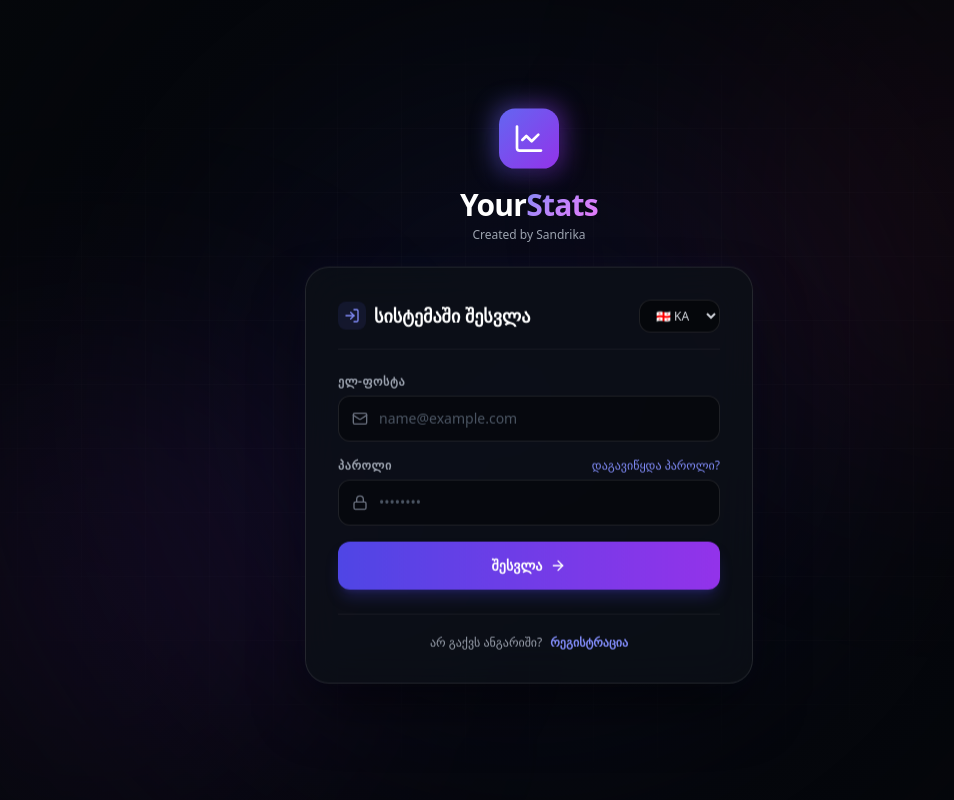
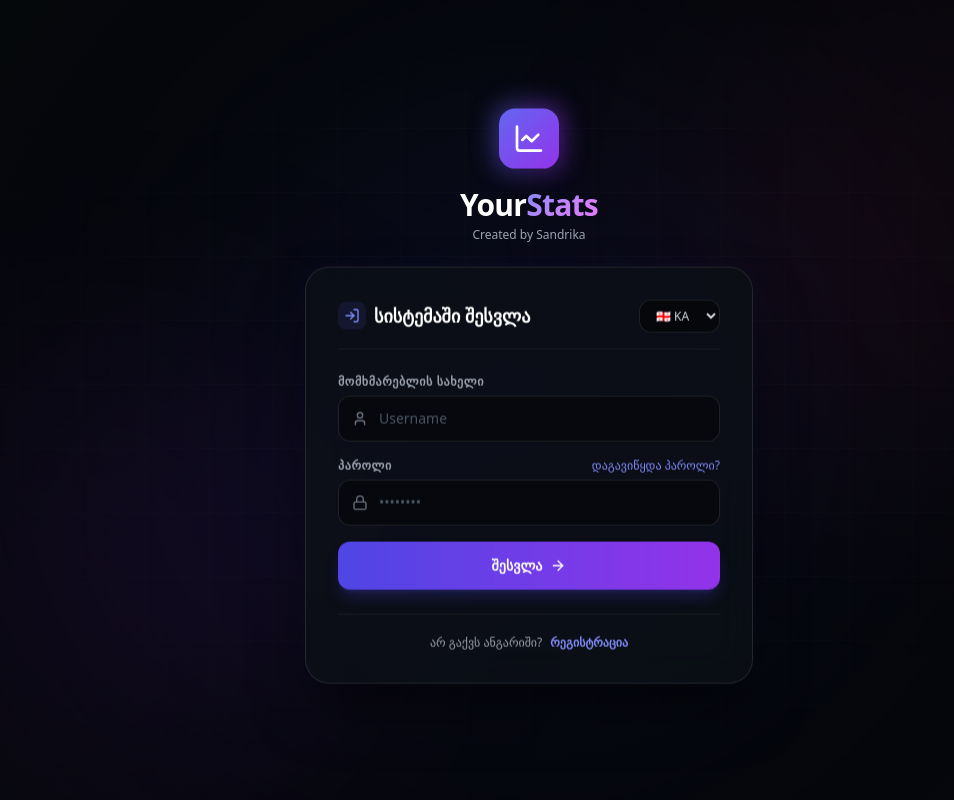
Before and after one commit to sandrika9/trading-site, a Flask app: page /login in a window 1280 px wide. Shown: the whole page, without its empty margins (111-1065 px from the left). Run offline with Flask 3, Linux system fonts and the light colour scheme; some libraries are stand-ins or nearby versions.

Commit message:
Update login.html

```diff
--- a/templates/login.html
+++ b/templates/login.html
@@ -8,7 +8,6 @@
     <script src="https://cdn.tailwindcss.com"></script>
     <script src="https://unpkg.com/lucide@latest"></script>
     <style>
-        /* Glassmorphism Panel with Ambient Shadow */
         .glass-panel {
             background: rgba(13, 17, 23, 0.75);
             backdrop-filter: blur(20px);
@@ -16,15 +15,11 @@
             border: 1px solid rgba(255, 255, 255, 0.08);
             box-shadow: 0 30px 60px -12px rgba(0, 0, 0, 0.6), 0 0 30px rgba(99, 102, 241, 0.05);
         }
-
-        /* Gradient Text */
         .gradient-text {
             background: linear-gradient(135deg, #818CF8 0%, #C084FC 50%, #E879F9 100%);
             -webkit-background-clip: text;
             -webkit-text-fill-color: transparent;
         }
-
-        /* Float & Background Animations */
         @keyframes subtleFloat {
             0%, 100% { transform: translateY(0px); }
             50% { transform: translateY(-6px); }
@@ -32,48 +27,31 @@
         .animate-subtle-float {
             animation: subtleFloat 5s ease-in-out infinite;
         }
-
         @keyframes pulseSlow {
             0%, 100% { opacity: 0.35; transform: translate(-50%, -50%) scale(1); }
             50% { opacity: 0.65; transform: translate(-50%, -50%) scale(1.08); }
         }
-
         @keyframes floatSlow {
             0%, 100% { transform: translate(0px, 0px); }
             50% { transform: translate(30px, -30px); }
         }
-
         @keyframes floatSlowReverse {
             0%, 100% { transform: translate(0px, 0px); }
             50% { transform: translate(-30px, 30px); }
         }
-
-        .animate-pulse-slow {
-            animation: pulseSlow 8s ease-in-out infinite;
-        }
-
-        .animate-float-slow {
-            animation: floatSlow 12s ease-in-out infinite;
-        }
-
-        .animate-float-slow-reverse {
-            animation: floatSlowReverse 14s ease-in-out infinite;
-        }
+        .animate-pulse-slow { animation: pulseSlow 8s ease-in-out infinite; }
+        .animate-float-slow { animation: floatSlow 12s ease-in-out infinite; }
+        .animate-float-slow-reverse { animation: floatSlowReverse 14s ease-in-out infinite; }
     </style>
 </head>
 <body class="bg-[#05070B] text-gray-200 min-h-screen flex items-center justify-center p-4 font-sans relative overflow-hidden antialiased">
 
     <!-- Professional Background Layer -->
     <div class="fixed inset-0 -z-10 overflow-hidden pointer-events-none bg-[#05070B]">
-        <!-- Subtle Grid Pattern -->
         <div class="absolute inset-0 bg-[linear-gradient(to_right,#ffffff05_1px,transparent_1px),linear-gradient(to_bottom,#ffffff05_1px,transparent_1px)] bg-[size:4rem_4rem] [mask-image:radial-gradient(ellipse_60%_50%_at_50%_50%,#000_70%,transparent_100%)]"></div>
-
-        <!-- Animated Glowing Orbs -->
         <div class="absolute top-1/2 left-1/2 -translate-x-1/2 -translate-y-1/2 w-[700px] h-[700px] bg-indigo-600/20 rounded-full blur-[130px] animate-pulse-slow"></div>
         <div class="absolute -bottom-20 -left-20 w-[500px] h-[500px] bg-purple-600/15 rounded-full blur-[120px] animate-float-slow"></div>
         <div class="absolute -top-20 -right-20 w-[500px] h-[500px] bg-pink-600/10 rounded-full blur-[120px] animate-float-slow-reverse"></div>
-
-        <!-- Radial Vignette -->
         <div class="absolute inset-0 bg-[radial-gradient(circle_at_center,transparent_0%,rgba(5,7,11,0.8)_100%)]"></div>
     </div>
 
@@ -131,14 +109,14 @@
             <!-- Login Form -->
             <form action="{{ url_for('login') }}" method="POST" class="space-y-4">
 
-                <!-- Email Field -->
+                <!-- Username Field -->
                 <div>
-                    <label class="block text-xs font-semibold text-gray-400 mb-1.5 uppercase tracking-wider" data-i18n="email">ელ-ფოსტა</label>
+                    <label class="block text-xs font-semibold text-gray-400 mb-1.5 uppercase tracking-wider" data-i18n="username">მომხმარებლის სახელი</label>
                     <div class="relative">
                         <div class="absolute inset-y-0 left-0 pl-3.5 flex items-center pointer-events-none text-gray-500">
-                            <i data-lucide="mail" class="w-4 h-4"></i>
+                            <i data-lucide="user" class="w-4 h-4"></i>
                         </div>
-                        <input type="email" name="email" required class="w-full bg-black/40 border border-white/10 rounded-xl pl-10 pr-4 py-3 text-white text-sm focus:outline-none focus:border-indigo-500 focus:ring-1 focus:ring-indigo-500 transition placeholder-gray-600" placeholder="name@example.com">
+                        <input type="text" name="username" required class="w-full bg-black/40 border border-white/10 rounded-xl pl-10 pr-4 py-3 text-white text-sm focus:outline-none focus:border-indigo-500 focus:ring-1 focus:ring-indigo-500 transition placeholder-gray-600" placeholder="Username">
                     </div>
                 </div>
 
@@ -146,7 +124,6 @@
                 <div>
                     <div class="flex justify-between items-center mb-1.5">
                         <label class="block text-xs font-semibold text-gray-400 uppercase tracking-wider" data-i18n="password">პაროლი</label>
-                        <!-- Forgot Password Link -->
                         <a href="{{ url_for('forgot_password') }}" class="text-xs text-indigo-400 hover:text-indigo-300 transition" data-i18n="forgot_password">დაგავიწყდა პაროლი?</a>
                     </div>
                     <div class="relative">
@@ -176,12 +153,11 @@
     <script>
         lucide.createIcons();
 
-        // ენების თარგმანების ლექსიკონი
         const translations = {
             ka: {
                 page_title: "YourStats - შესვლა",
                 login_title: "სისტემაში შესვლა",
-                email: "ელ-ფოსტა",
+                username: "მომხმარებლის სახელი",
                 password: "პაროლი",
                 forgot_password: "დაგავიწყდა პაროლი?",
                 login_btn: "შესვლა",
@@ -191,7 +167,7 @@
             en: {
                 page_title: "YourStats - Login",
                 login_title: "Sign In",
-                email: "Email",
+                username: "Username",
                 password: "Password",
                 forgot_password: "Forgot password?",
                 login_btn: "Sign In",
@@ -201,7 +177,7 @@
             ru: {
                 page_title: "YourStats - Вход",
                 login_title: "Вход в систему",
-                email: "Эл. почта",
+                username: "Имя пользователя",
                 password: "Пароль",
                 forgot_password: "Забыли пароль?",
                 login_btn: "Войти",
@@ -211,7 +187,7 @@
             es: {
                 page_title: "YourStats - Iniciar sesión",
                 login_title: "Iniciar sesión",
-                email: "Correo electrónico",
+                username: "Nombre de usuario",
                 password: "Contraseña",
                 forgot_password: "¿Olvidaste tu contraseña?",
                 login_btn: "Entrar",
```
